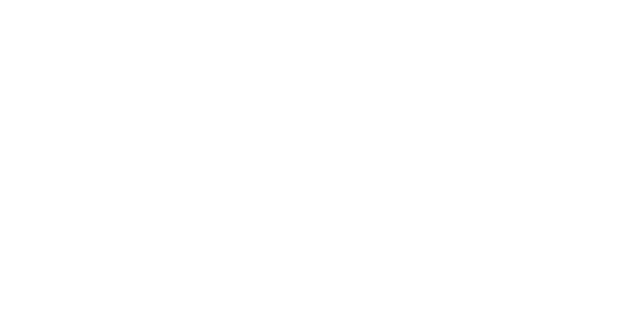
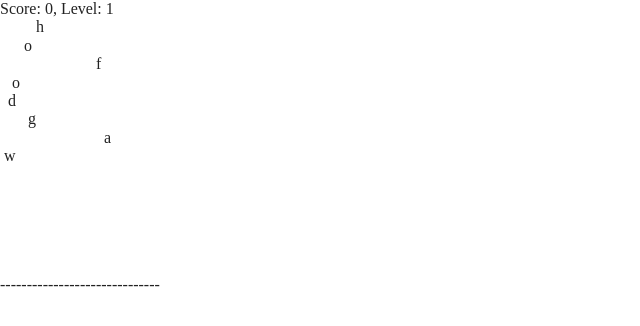
Before and after one commit to deskach/shr, a website built with Parcel: page index.html in a window 1280 px wide. Shown: the whole page, without its empty margins (0-640 px from the left). Built offline with nearby package versions, Linux system fonts and the light colour scheme.

Commit message:
Add alphabet invasive game

```diff
--- a/index.html
+++ b/index.html
@@ -26,8 +26,9 @@
 <body>
 
   <!-- Add your site or application content here -->
-  <script src="js/plugins.js"></script>
-  <script src="js/main.js"></script>
+<!--  <script src="js/plugins.js"></script>-->
+<!--  <script src="js/main.js"></script>-->
+    <script src="ts/index.ts"></script>
 
 </body>
 
--- a/package.json
+++ b/package.json
@@ -14,7 +14,8 @@
     "test": "echo \"Error: no test specified\" && exit 1"
   },
   "devDependencies": {
-    "parcel-bundler": "^1.12.4"
+    "parcel-bundler": "^1.12.4",
+    "typescript": "^4.1.3"
   },
   "dependencies": {
     "js": "^0.1.0",
--- /dev/null
+++ b/ts/alphabet/index.ts
@@ -0,0 +1,74 @@
+// RxJS v6+
+import { BehaviorSubject, combineLatest, fromEvent, interval } from 'rxjs';
+import { map, scan, startWith, switchMap, takeWhile } from 'rxjs/operators';
+import { Letters, State } from './interfaces';
+
+const randomLetter = () =>
+  String.fromCharCode(
+    Math.random() * ('z'.charCodeAt(0) - 'a'.charCodeAt(0)) + 'a'.charCodeAt(0)
+  );
+const levelChangeThreshold = 20;
+const speedAdjust = 50;
+const endThreshold = 15;
+const gameWidth = 30;
+
+const intervalSubject = new BehaviorSubject(600);
+
+const letters$ = intervalSubject.pipe(
+  switchMap(i =>
+    interval(i).pipe(
+      scan<number, Letters>
+      (letters => ({
+          intrvl: i,
+          ltrs: [
+            {
+              letter: randomLetter(),
+              yPos: Math.floor(Math.random() * gameWidth)
+            },
+            ...letters.ltrs
+          ]
+        }),
+        { ltrs: [], intrvl: 0 })
+    )
+  )
+);
+
+const keys$ = fromEvent(document, 'keydown').pipe(
+  startWith({ key: '' }),
+  map((e: KeyboardEvent) => e.key)
+);
+
+const renderGame = (state: State) => (
+  (document.body.innerHTML = `Score: ${state.score}, Level: ${state.level} <br/>`),
+    state.letters.forEach(
+      l =>
+        (document.body.innerHTML += '&nbsp'.repeat(l.yPos) + l.letter + '<br/>')
+    ),
+    (document.body.innerHTML +=
+      '<br/>'.repeat(endThreshold - state.letters.length - 1) +
+      '-'.repeat(gameWidth))
+);
+const renderGameOver = () => (document.body.innerHTML += '<br/>GAME OVER!');
+const noop = () => {
+};
+
+const game$ = combineLatest(keys$, letters$).pipe(
+  scan<[string, Letters], State>
+  ((state, [key, letters]) => (
+      letters.ltrs[letters.ltrs.length - 1] &&
+      letters.ltrs[letters.ltrs.length - 1].letter === key
+        ? ((state.score = state.score + 1), letters.ltrs.pop())
+        : noop,
+        state.score > 0 && state.score % levelChangeThreshold === 0
+          ? ((letters.ltrs = []),
+            (state.level = state.level + 1),
+            (state.score = state.score + 1),
+            intervalSubject.next(letters.intrvl - speedAdjust))
+          : noop,
+        { score: state.score, letters: letters.ltrs, level: state.level }
+    ),
+    { score: 0, letters: [], level: 1 }),
+  takeWhile(state => state.letters.length < endThreshold)
+);
+
+game$.subscribe(renderGame, noop, renderGameOver);
--- /dev/null
+++ b/ts/index.ts
@@ -0,0 +1 @@
+export * from './alphabet'
```
Also changed, not shown: ts/alphabet/interfaces.d.ts (added, +13 -0 lines), 1 other file.
